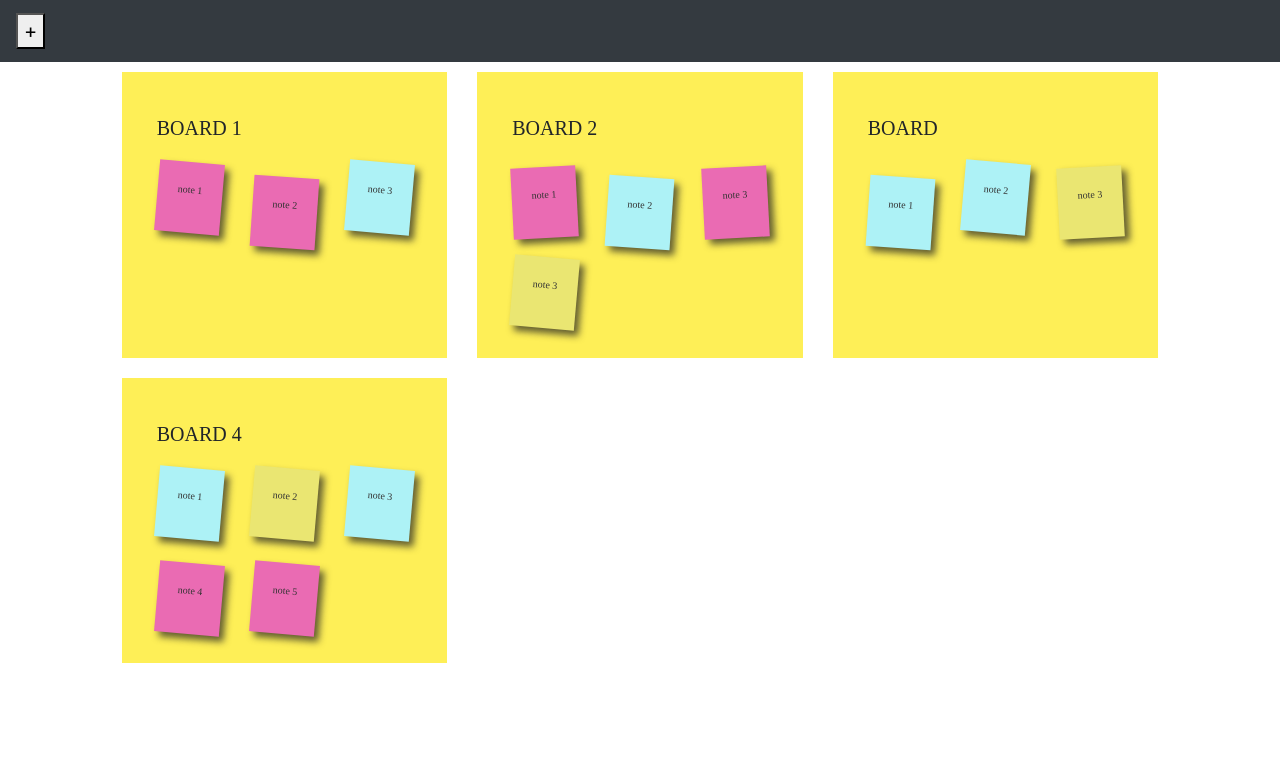
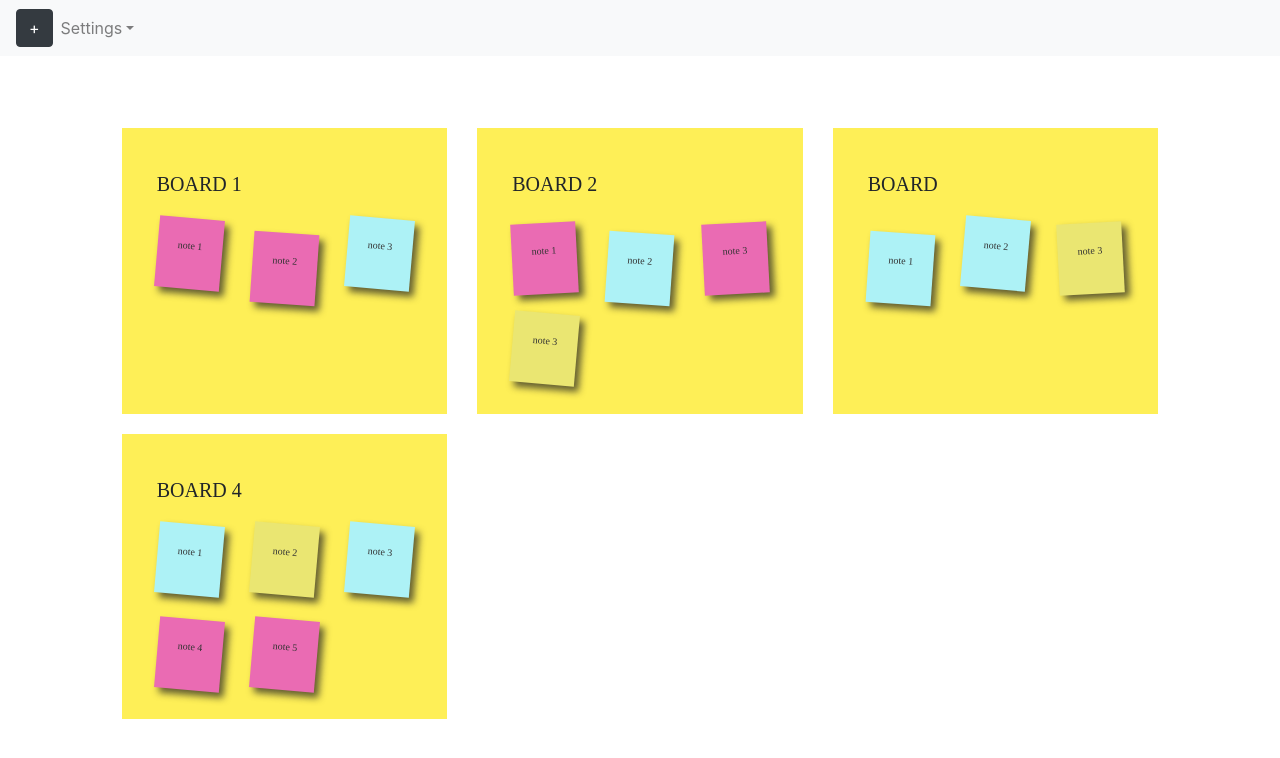
Before and after one commit to sandraDEVswift/organizer-board, a React (Create React App) app: page / in a window 1280 px wide. Shown: the top 758 px of the page. Built offline with nearby package versions, Linux system fonts and the light colour scheme.

Commit message:
dimensions update, height was null on add

```diff
--- a/src/App.js
+++ b/src/App.js
@@ -14,6 +14,12 @@ class App extends Component {
       four: 'FourDeg',
       five : 'FiveDeg'
     }
+
+    this.styling = {
+      stickies: 'stickies',
+      cards: 'cards'
+    }
+
 
     this.state = {
       data: [
@@ -45,7 +51,8 @@ class App extends Component {
             {text: 'note 5', color: 'pink', rotate: this.rotate.five, visibility: false}
           ]}
       ],
-      selectedOption: 'pink'
+      selectedOption: 'pink',
+      appearance: this.styling.stickies
     }
     this.add = this.add.bind(this)
     this.display = this.display.bind(this)
@@ -53,22 +60,32 @@ class App extends Component {
     this.addBoard = this.addBoard.bind(this)
     this.update = this.update.bind(this)
     this.deleteBoard = this.deleteBoard.bind(this)
+    this.updateSettings = this.updateSettings.bind(this)
     this.handleColorSelection = this.handleColorSelection.bind(this)
   }
+  componentDidMount() {
+    this.setBoardSize()
+  }
 
+  componentWillUpdate() {
+    this.setBoardSize()
+  }
+
+setBoardSize() {
+    //setting board width and height on render and component update
+    const elems = document.getElementsByClassName('board')
+
+    for (let elem of elems) {
+      this.state.width = elem.clientWidth
+      this.state.heigth = elem.clientWidth
+      console.log('width: '+ elem.clientWidth + ', height: ' + elem.clientWidth);
+    }
+  }
 handleColorSelection(color) {
   this.setState({
     selectedOption: color
   });
   console.log('color selected: ' + color)
-}
-
-get(id) {
-  this.state.data.forEach((board) => {
-    if (board.title == id) {
-      return board
-    }
-  });
 }
 
 add(note, id) {
@@ -87,6 +104,7 @@ addBoard() {
   this.setState({
     data : this.state.data
   });
+  this.setBoardSize()
 }
 
 deleteBoard(id) {
@@ -97,7 +115,6 @@ deleteBoard(id) {
   } else {
     this.state.data.splice(id, 1)
   }
-
   this.setState({
     data : this.state.data
   });
@@ -115,7 +132,6 @@ display(toggle, boardId, itemId) {
 update(boardId, title) {
   let board = this.state.data[boardId]
   board.title = title
-  console.log('updating '+  board.title  + 'with ' + title)
   this.setState({
     data : this.state.data
   });
@@ -124,15 +140,29 @@ update(boardId, title) {
 delete(boardId, itemId) {
   let board = this.state.data[boardId]
   board.notes.splice(itemId, 1)
-  this.setState({
-    data : this.state.data
-  });
+}
+
+updateSettings(input) {
+  const styling = {
+    stickies: 'stickies',
+    cards: 'cards'
+  }
+
+  var settings = ''
+  switch (input) {
+    case 'stickies': settings = styling.stickies
+    case 'cards': settings = styling.cards
+  }
+  this.state.appearance = settings
 }
 
 render() {
   return (
     <div>
-      <Navbar addBoard={this.addBoard} />
+      <Navbar
+      addBoard={this.addBoard}
+      updateSettings={this.updateSettings}
+      />
       <br /> <br />
       <DashBoard
       boards={this.state.data}
--- a/src/components/Board/index.js
+++ b/src/components/Board/index.js
@@ -6,13 +6,14 @@ import {BoardNode} from '.././OtherComponent';
 export default class Board extends Component {
     constructor(props) {
       super(props)
+    }
 
-    }
     render() {
+      let title = (this.props.board.title).toUpperCase()
+      const children  = this.props;
 
-      let title = (this.props.board.title).toUpperCase()
       return(
-        <div className="col-sm-4 margin10" >
+        <div className="col-sm-4 margin10">
           <div className={`options ${this.display}`} onClick={() => this.delete(this.boardId, this.itemId)}>
             <button className="btn btn-link trash" >
               <i class="fa fa-times-circle" aria-hidden="true"></i>
@@ -30,7 +31,7 @@ export default class Board extends Component {
         update={this.props.update}
         display={this.props.display} />
 
-        <div className="board" data-toggle="modal" data-target={`#item${this.props.boardId}`}>
+        <div className="board" data-toggle="modal" data-target={`#item${this.props.boardId}`} style={children.dimensions}>
         <br />
           <div className="container">
             <h5>{title}</h5>
--- a/src/components/Dashboard/index.js
+++ b/src/components/Dashboard/index.js
@@ -2,8 +2,37 @@ import React, { Component } from 'react';
 import Board from '.././Board';
 
 export default class DashBoard extends Component {
+  constructor(props) {
+    super(props)
+    this.state = {
+      width: '',
+      heigth: ''
+    }
+  }
 
+  componentDidMount() {
+    this.setBoardSize()
+  }
+
+  componentDidUpdate() {
+    this.setBoardSize()
+  }
+
+  setBoardSize() {
+    //setting board width and height on render and component update
+    const elems = document.getElementsByClassName('board')
+
+    for (let elem of elems) {
+      this.state.width = elem.clientWidth
+      this.state.heigth = elem.clientWidth
+      console.log('width: '+ elem.clientWidth + ', height: ' + elem.clientWidth);
+    }
+   }
     render() {
+      const dimensions = {
+        width: this.state.width,
+        height: this.state.heigth
+      };
       const boards = this.props.boards.map((board, key) => {
         return <Board
         board={board}
@@ -16,6 +45,7 @@ export default class DashBoard extends Component {
         update={this.props.update}
         colorSelection={this.props.colorSelection}
         handleColorSelection={this.props.handleColorSelection}
+        dimensions={dimensions}
         />
       })
       return(
--- a/src/components/NavBar/index.js
+++ b/src/components/NavBar/index.js
@@ -10,13 +10,32 @@ export default class Navbar extends Component {
       this.props.addBoard()
     }
 
+    updateSettings(input) {
+      this.props.updateSettings(input)
+    }
+
     render() {
       return(
-        <div>
-          <nav className="navbar navbar-right navbar-light bg-light fixed-top bg-dark">
-            <a className="navbar-brand" href="#"><button onClick={() => {this.addBoard()}}>+</button></a>
-          </nav>
+        <nav className="navbar navbar-expand-lg navbar-light bg-light">
+        <a className="btn btn-dark" href="#" onClick={() => {this.addBoard()}}>+</a>
+        <button className="navbar-toggler" type="button" data-toggle="collapse" data-target="#navbarNavDropdown" aria-controls="navbarNavDropdown" aria-expanded="false" aria-label="Toggle navigation">
+          <span className="navbar-toggler-icon"></span>
+        </button>
+        <div className="collapse navbar-collapse" id="navbarNavDropdown">
+          <ul className="navbar-nav">
+
+            <li className="nav-item dropdown">
+              <a className="nav-link dropdown-toggle" href="#" id="navbarDropdownMenuLink" role="button" data-toggle="dropdown" aria-haspopup="true" aria-expanded="false">
+                Settings
+              </a>
+              <div className="dropdown-menu" aria-labelledby="navbarDropdownMenuLink">
+                <a className="dropdown-item" href="#" onClick={this.updateSettings('stickies')}>Stickies</a>
+                <a className="dropdown-item" href="#" onClick={this.updateSettings('cards')}>Cards</a>
+              </div>
+            </li>
+          </ul>
         </div>
+      </nav>
       )
     }
   }
```
Also changed, not shown: src/components/List/index.js (added, +29 -0 lines).
